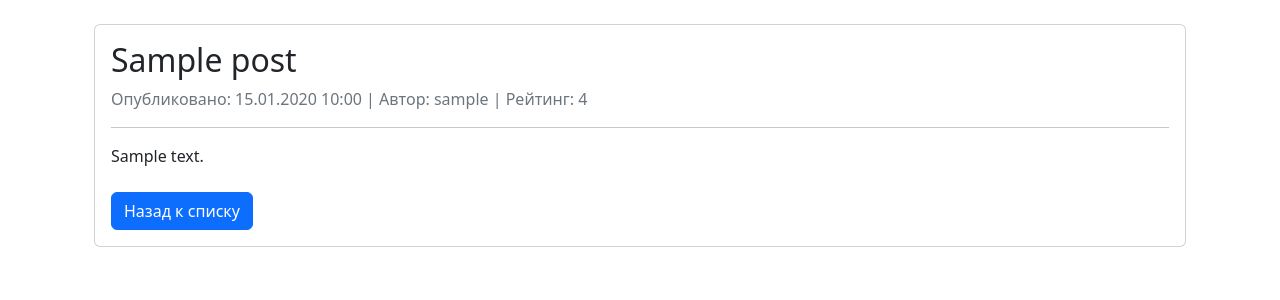
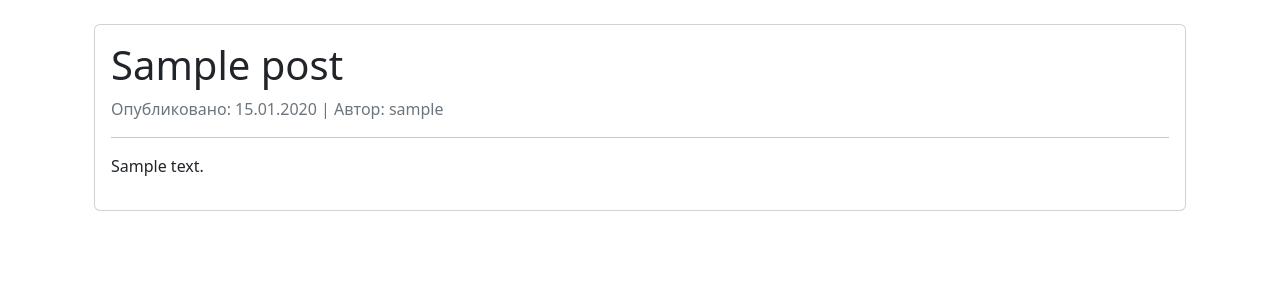
Before and after one commit to Keavors/NewsPortal, a Django app: page /news/1/ in a window 1280 px wide. Shown: the part 56-356 px from the top of the page. Run offline with Django 5.2, Linux system fonts and the light colour scheme; tables that the repository leaves empty hold one stand-in row (values such as "Sample post"); some libraries are stand-ins or nearby versions.

```diff
--- a/news/templates/news/news_detail.html
+++ b/news/templates/news/news_detail.html
@@ -6,17 +6,14 @@
 <div class="container mt-4">
     <article class="card">
         <div class="card-body">
-            <h2 class="card-title">{{ news.title }}</h2>
+            <h1 class="card-title">{{ news.title }}</h1>
             <p class="text-muted">
-                Опубликовано: {{ news.created_at|date:"d.m.Y H:i" }} |
-                Автор: {{ news.author.user.username }} |
-                Рейтинг: {{ news.rating }}
+                Опубликовано: {{ news.created_at|date:"d.m.Y" }} |
+                Автор: {{ news.author.user.username }}
             </p>
             <hr>
-            <p class="card-text">{{ news.text }}</p>
-
-            <div class="mt-4">
-                <a href="/news/" class="btn btn-primary">Назад к списку</a>
+            <div class="article-content">
+                {{ news.text|linebreaks }}
             </div>
         </div>
     </article>
--- a/news/views.py
+++ b/news/views.py
@@ -9,7 +9,11 @@ class NewsList(ListView):
     model = Post
     template_name = 'news/news_list.html'
     context_object_name = 'news_list'
-    queryset = Post.objects.filter(post_type='news').order_by('-created_at')
+    ordering = ['-created_at']  # Сортировка от новых к старым
+    paginate_by = 10  # Опционально: пагинация
+
+    def get_queryset(self):
+        return Post.objects.filter(post_type='news').order_by('-created_at')
 
 class NewsDetail(DetailView):
     model = Post
```
Also changed, not shown: news/templates/news/news_list.html (+4 -4 lines).
